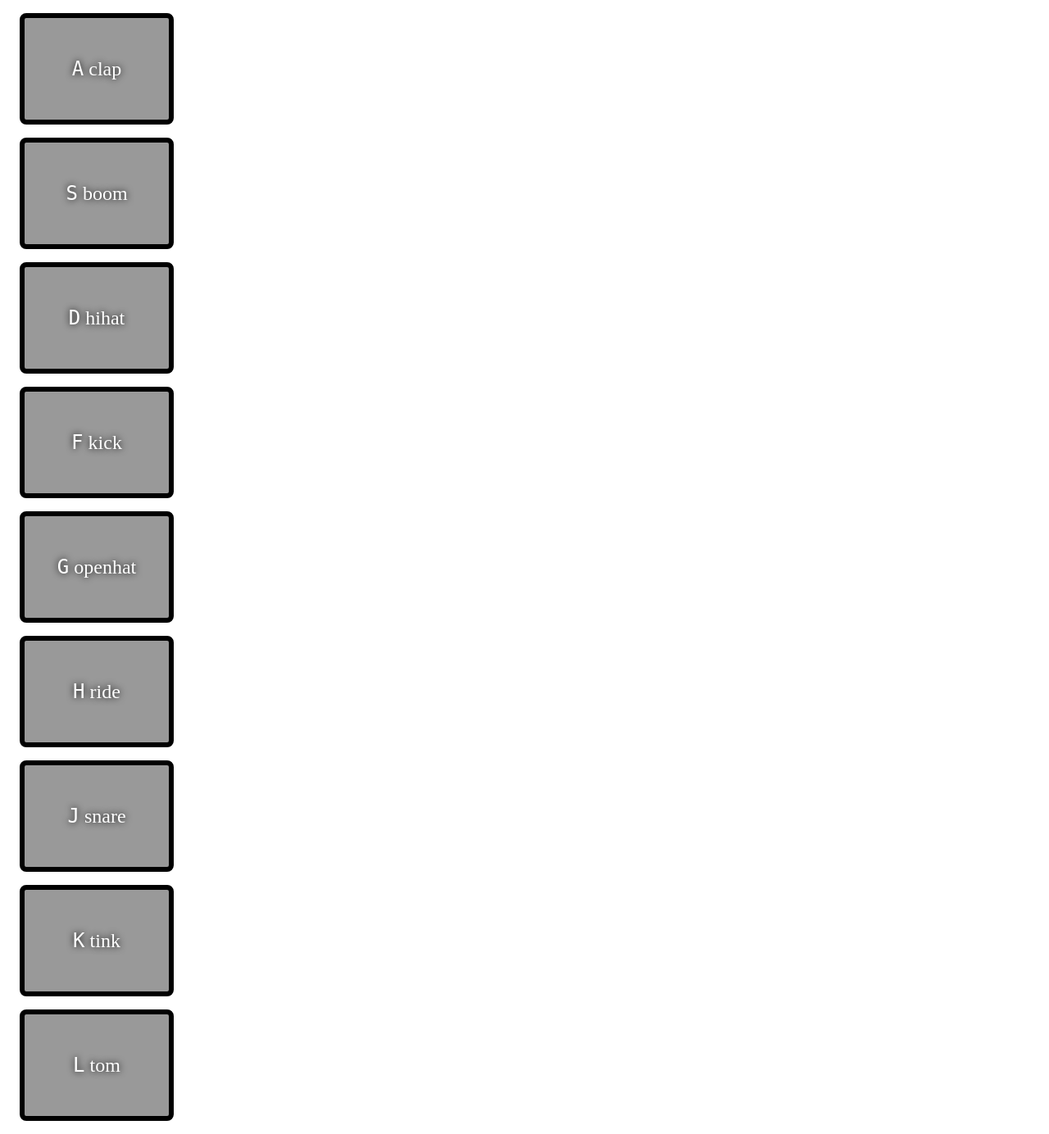
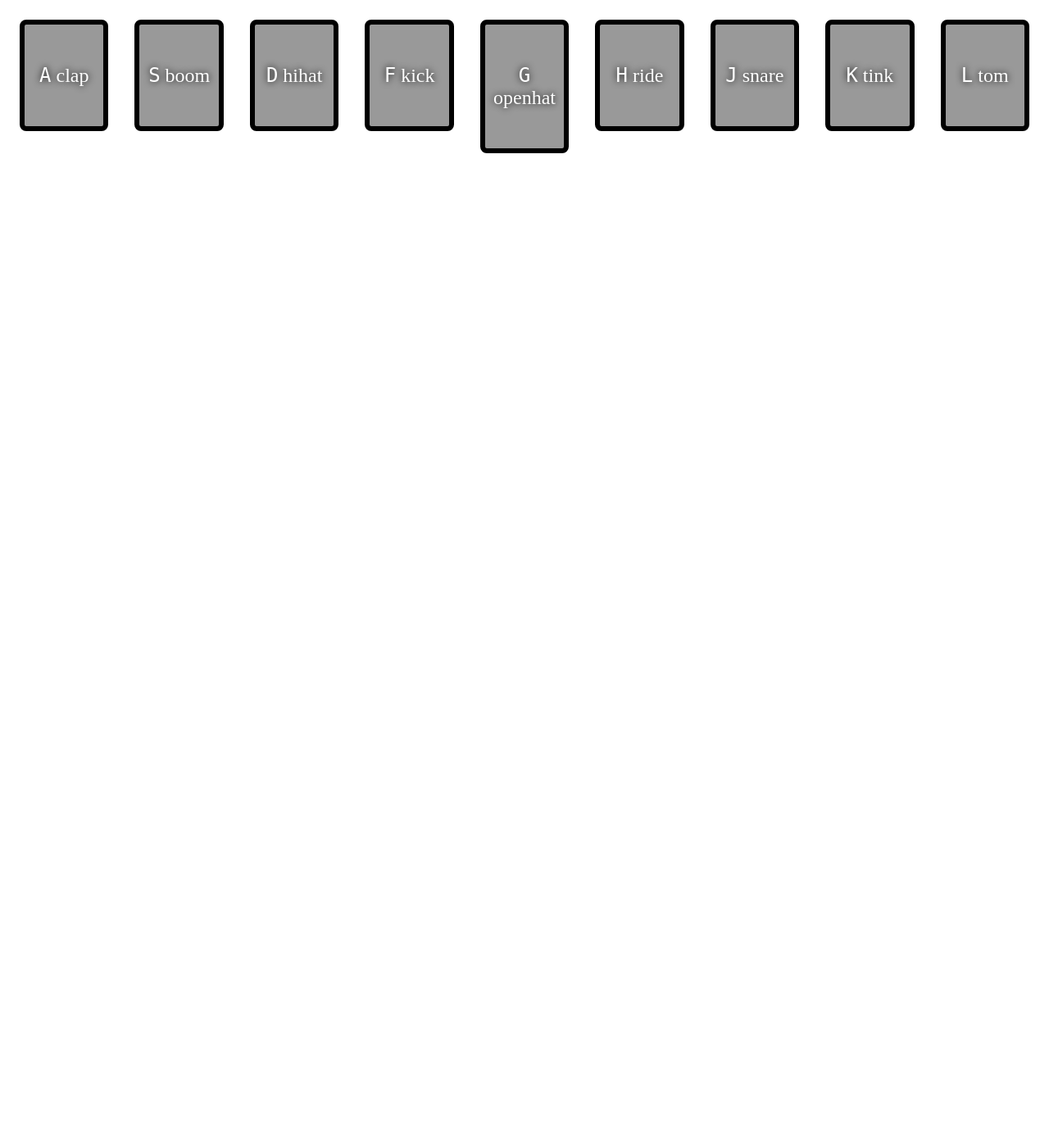
Before and after one commit to paosch/Drumkit, a PHP site: page / in a window 1280 px wide. Shown: the whole page at 82% size. After the commit the page ends 187 px from the top, so only its background shows below. Run offline with PHP 8.4, Linux system fonts and the light colour scheme.

Commit message:
Use flex to display key images

```diff
--- a/style.css
+++ b/style.css
@@ -15,4 +15,13 @@
 .playing {
   transform:scale(1.1);
   border-color: #ffc600;
+  box-shadow: 0 0 5rem #ffc600;
 }
+
+.keys {
+  display: flex;
+  flex: 1;
+  height: 100vh;
+  align-items: flex-start;
+  justify-content: center;
+}
```
